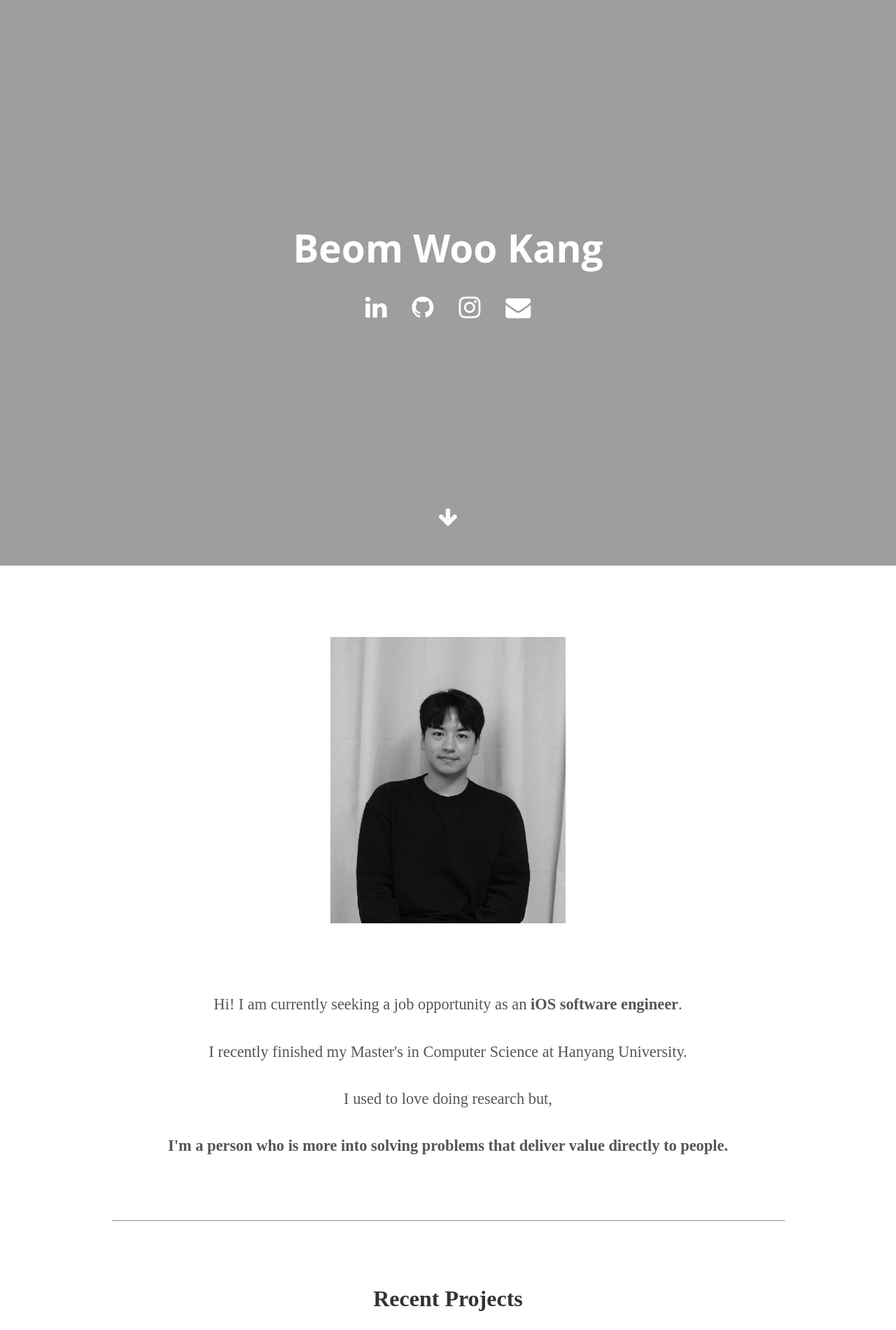
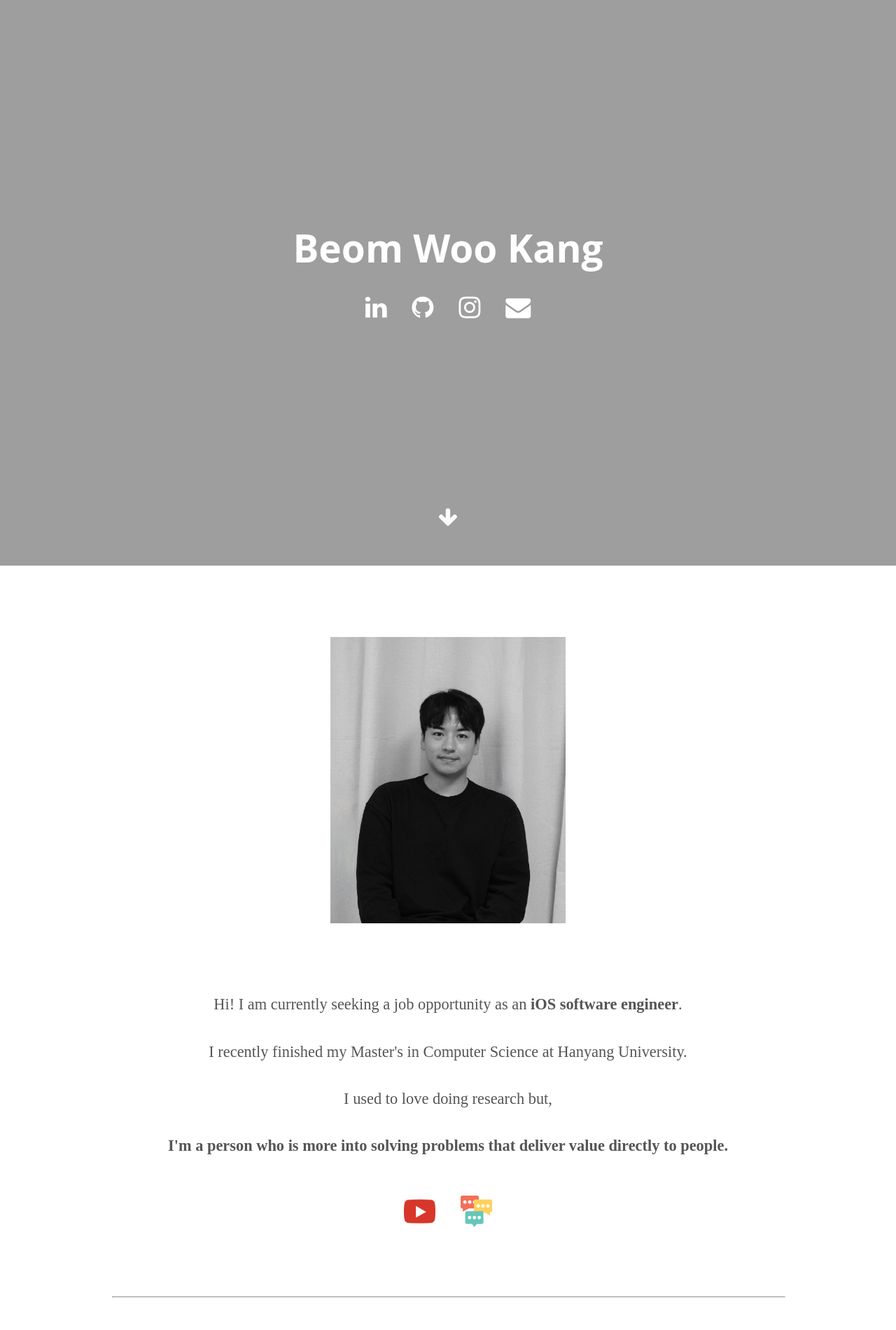
Before and after one commit to beomwookang/beomwookang.github.io, a Jekyll site: the page built from index.html, in a window 1280 px wide. Shown: the part 92-1992 px from the top of the page at 70% size. Built offline with Jekyll 4.4.1, drawn with Linux system fonts in a browser that asks for light colours; some web fonts are replaced; grey boxes are pictures that could not be loaded.

Commit message:
moved icon to top

```diff
--- a/_includes/about.html
+++ b/_includes/about.html
@@ -1,6 +1,13 @@
 <div class="user-details">
   <img alt="profile_pic" src="/imgs/profile.jpg" class="profile-pic">
   <p>Hi! I am currently seeking a job opportunity as an <b>iOS software engineer</b>.<br><br>I recently finished my Master's in Computer Science at Hanyang University.<br><br>I used to love doing research but, <br><br><b>I'm a person who is more into solving problems that deliver value directly to people.</b></p>
+
+  <div class="header-icons" style="padding-top:5vh;">
+      <a aria-label="My Youtube" href="https://www.youtube.com/channel/UC4qhefWnzwMrefByc4zu4bw" target="_blank";>
+            <img src="imgs/youtube.png" alt="yt_link" style="height:5vh; width:5vh; padding-top: 1vh; padding-right: 4vh;"></a>
+      <a aria-label="My News" href="https://blog.naver.com/hyundai-cmk/222431547809" id="SE-82cd0ff4-7139-4bf3-8757-745763141400" target="_blank";>
+            <img src="imgs/talk.png" alt="tk_link" style="height:5vh; width:5vh; padding-top: 1vh;"></a>
+  </div>
 
   <!--<p style="margin-top:1em; padding-top:1em;"><b>beomwookang@gmail.com</b></p>-->
   <hr style="width:100%;margin-top:4em;margin-bottom:4em;">
@@ -75,14 +82,6 @@
   <p style="margin-top:0.1em; padding-top:0.1em;">IEEE Access, 2021</p>
   <p style="margin-top:0.1em; padding-top:0.1em;">[<a href="https://ieeexplore.ieee.org/abstract/document/9471855" style="color:#BC8F8F">Paper</a>][<a style="margin-left=0em!important; color:#BC8F8F;" href="https://github.com/Wan-ZL/Centrality-Metric-Survey">Code</a>]</p>
 
-  <p style="padding-top: 15vh;">
-    <div class="header-icons">
-      <a aria-label="My Youtube" href="https://www.youtube.com/channel/UC4qhefWnzwMrefByc4zu4bw" target="_blank";>
-            <img src="imgs/youtube.png" alt="yt_link" style="height:5vh; width:5vh; padding-top: 1vh; padding-right: 4vh;"></a>
-      <a aria-label="My News" href="https://blog.naver.com/hyundai-cmk/222431547809" id="SE-82cd0ff4-7139-4bf3-8757-745763141400" target="_blank";>
-            <img src="imgs/talk.png" alt="tk_link" style="height:5vh; width:5vh; padding-top: 1vh;"></a>
-    </div>
-  </p>
   </div>
 
 
```
